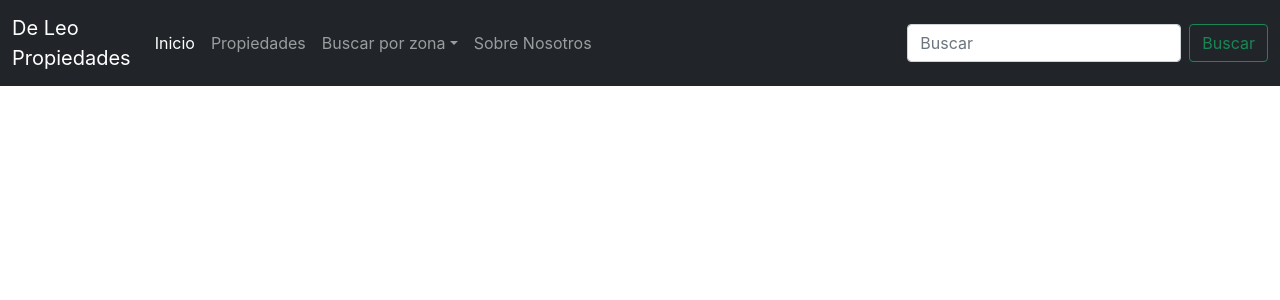
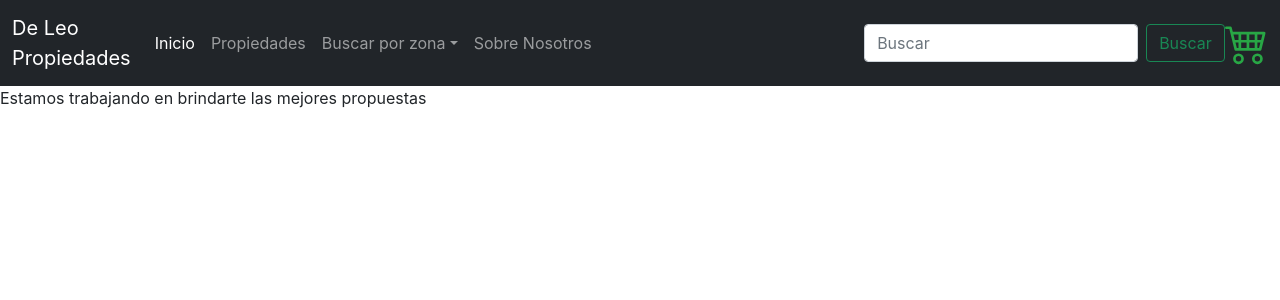
Before and after one commit to LucianoLupo95/luciano_lupo_ecommerce, a React (Create React App) app: page / in a window 1280 px wide. Shown: the top 300 px of the page. Built offline with nearby package versions, Linux system fonts and the light colour scheme.

Commit message:
Desafío: Crea tu landing Agregue un Shopping Cart y un mensaje provisional

```diff
--- a/package.json
+++ b/package.json
@@ -10,6 +10,7 @@
     "react": "^18.0.0",
     "react-bootstrap": "^2.2.3",
     "react-dom": "^18.0.0",
+    "react-icons": "^4.3.1",
     "react-scripts": "^2.1.3",
     "web-vitals": "^2.1.4"
   },
--- a/src/App.js
+++ b/src/App.js
@@ -2,11 +2,14 @@ import logo from './logo.svg';
 import './App.css';
 import React from 'react';
 import NavBar from './components/Navbar/NavBar';
+import { CartWidget } from './components/CartWidget/CartWidget';
+import ItemListContainer from './components/ItemListContainer/ItemListContainer';
 
 function App() {
   return (
     <div>
       <NavBar/>
+      <ItemListContainer/>
     </div>
   );
 }
--- /dev/null
+++ b/src/components/CartWidget/CartWidget.jsx
@@ -0,0 +1,12 @@
+import React from 'react'
+import { BsCart4 } from 'react-icons/bs'
+
+const iconStyle = {
+    color: '#28a745',
+    fontSize: '2.7em',
+  };
+export const CartWidget = () => {
+    return (
+    <BsCart4 style={iconStyle}/>
+    )
+}
--- /dev/null
+++ b/src/components/ItemListContainer/ItemListContainer.jsx
@@ -0,0 +1,9 @@
+import React from 'react'
+
+function ItemListContainer() {
+  return (
+    <p>Estamos trabajando en brindarte las mejores propuestas</p>
+  )
+}
+
+export default ItemListContainer
--- a/src/components/Navbar/NavBar.jsx
+++ b/src/components/Navbar/NavBar.jsx
@@ -1,5 +1,5 @@
 import React from "react";
-
+import { CartWidget } from "../CartWidget/CartWidget";
 const Navbar = () => {
   return (
     <nav className="navbar navbar-expand-lg navbar-dark bg-dark">
@@ -18,7 +18,7 @@ const Navbar = () => {
         >
           <span className="navbar-toggler-icon"></span>
         </button>
-        <div className="collapse navbar-collapse" id="navbarSupportedContent">
+        <div className="collapse navbar-collapse " id="navbarSupportedContent">
           <ul className="navbar-nav me-auto mb-2 mb-lg-0">
             <li className="nav-item">
               <a className="nav-link active" aria-current="page" href="#">
@@ -74,12 +74,14 @@ const Navbar = () => {
               placeholder="Buscar"
               aria-label="Search"
             />
-            <button className="btn btn-outline-success" type="submit">
+          </form>
+          <button className="btn btn-outline-success" type="submit">
               Buscar
-            </button>
-          </form>
+          </button>
+          <CartWidget />
         </div>
       </div>
+
     </nav>
   );
 };
```
Also changed, not shown: 1 other file (tests, documents, lock files or other folders).
